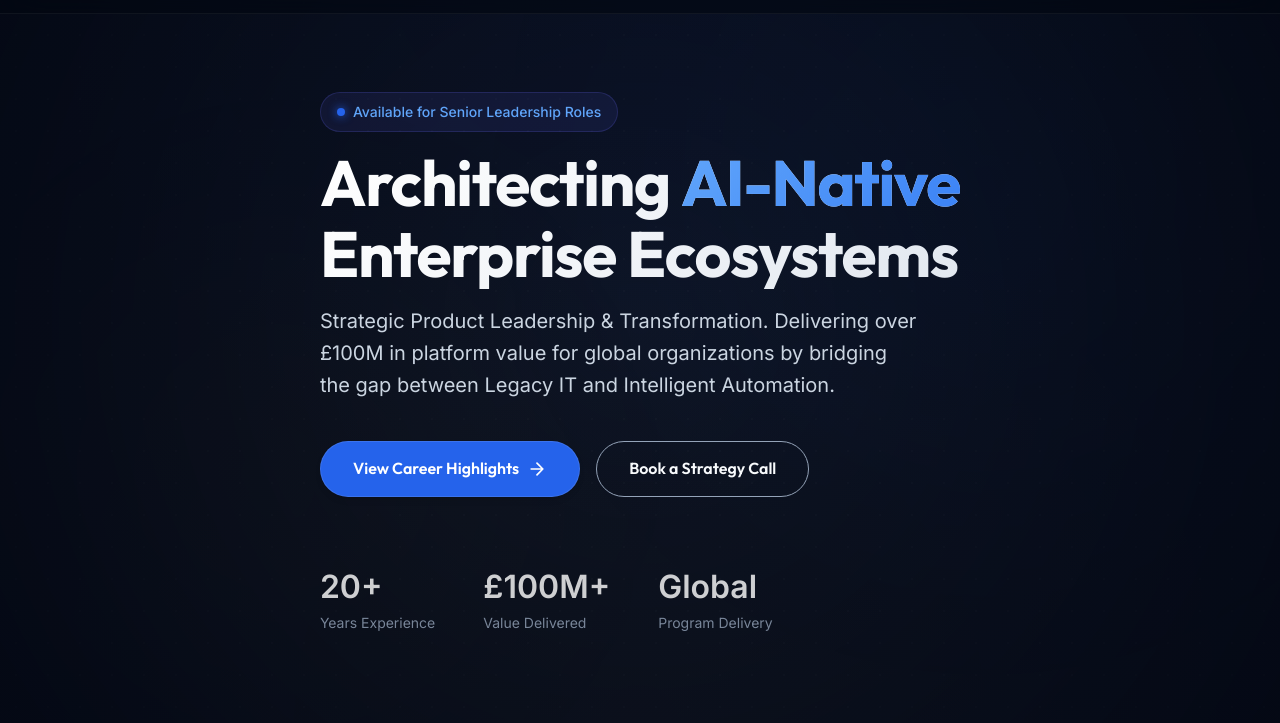
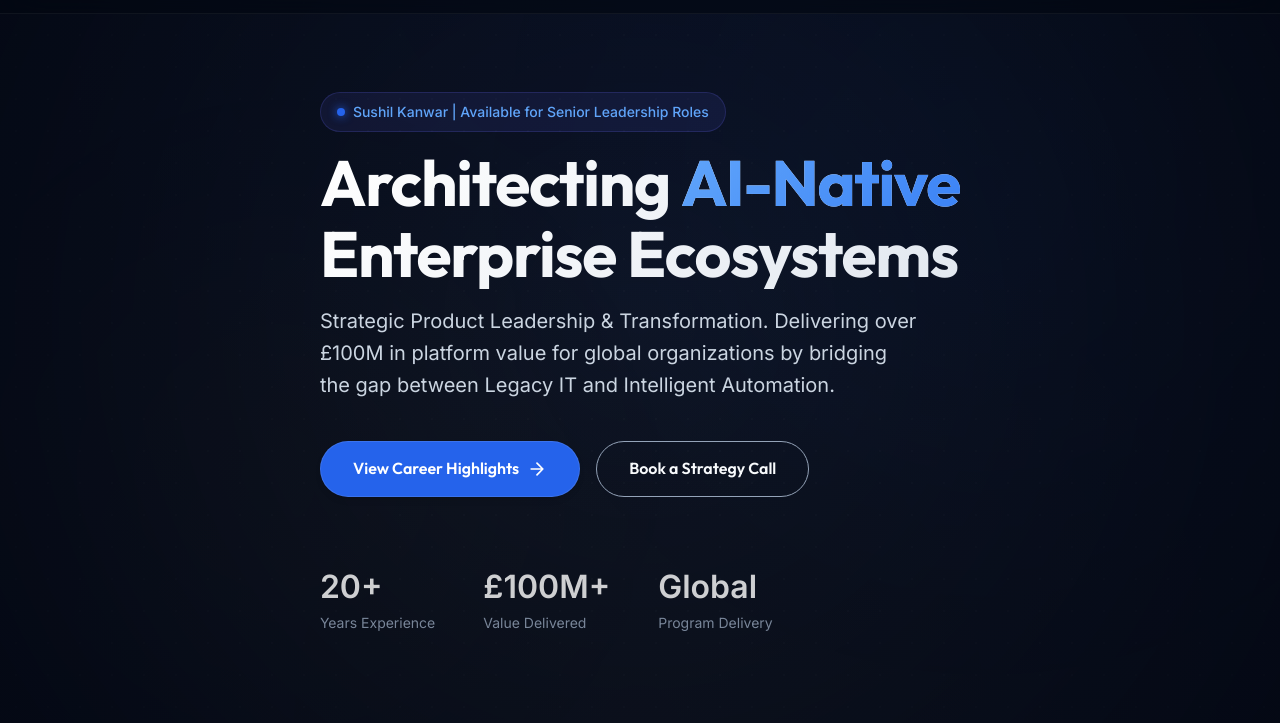
Before and after one commit to kanwarsx-prog/everyday-systems, a website: page index.html in a window 1280 px wide. Shown: the part 77-800 px from the top of the page. Drawn offline with Linux system fonts and the light colour scheme.

Commit message:
Add Sushil Kanwar name to hero status badge

```diff
--- a/index.html
+++ b/index.html
@@ -91,7 +91,7 @@
       <div class="hero-content">
         <div class="status-badge">
           <span class="status-dot"></span>
-          <span>Available for Senior Leadership Roles</span>
+          <span>Sushil Kanwar | Available for Senior Leadership Roles</span>
         </div>
         <h1>
           Architecting <span class="text-gradient">AI-Native</span><br>
```
